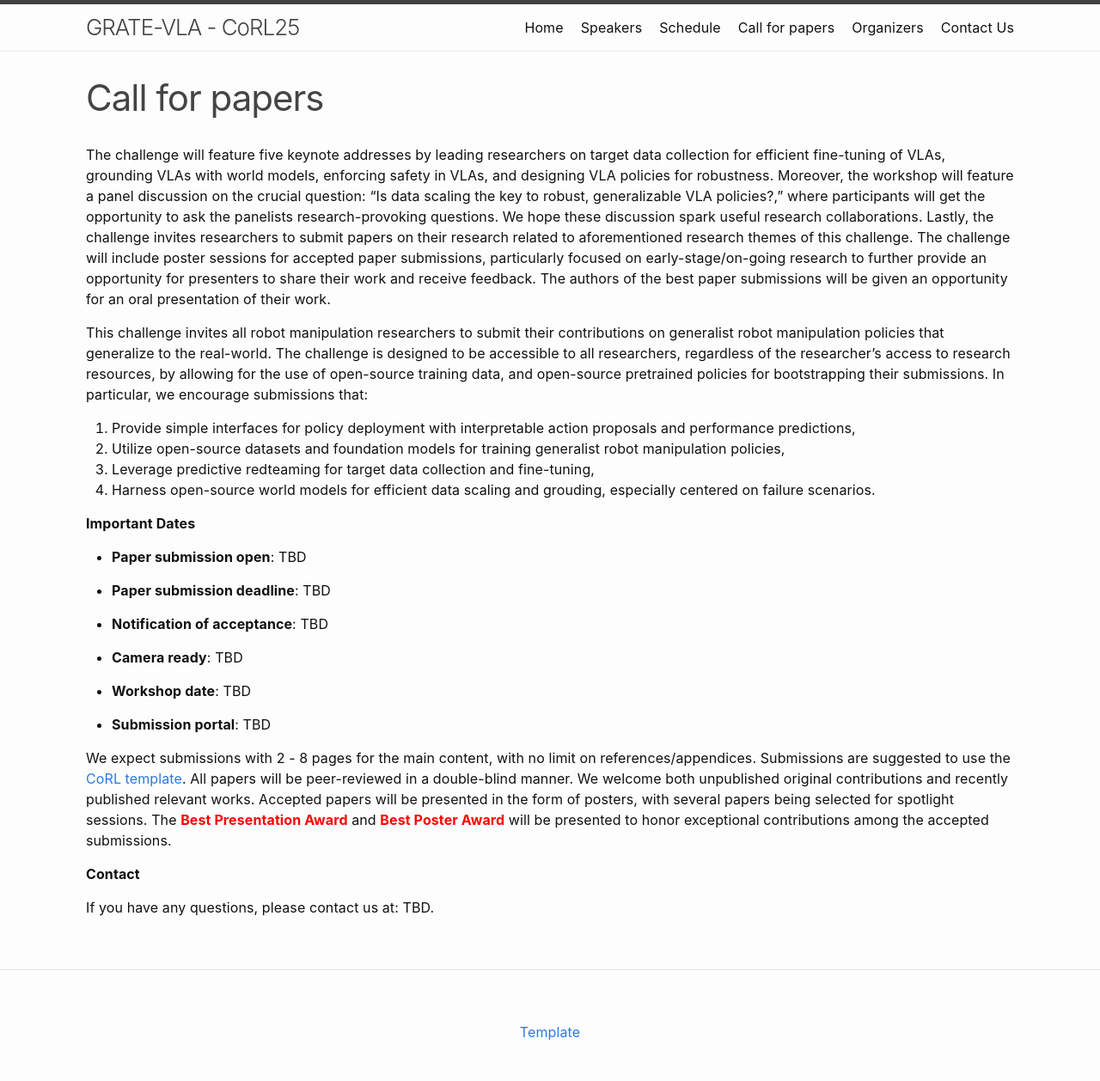
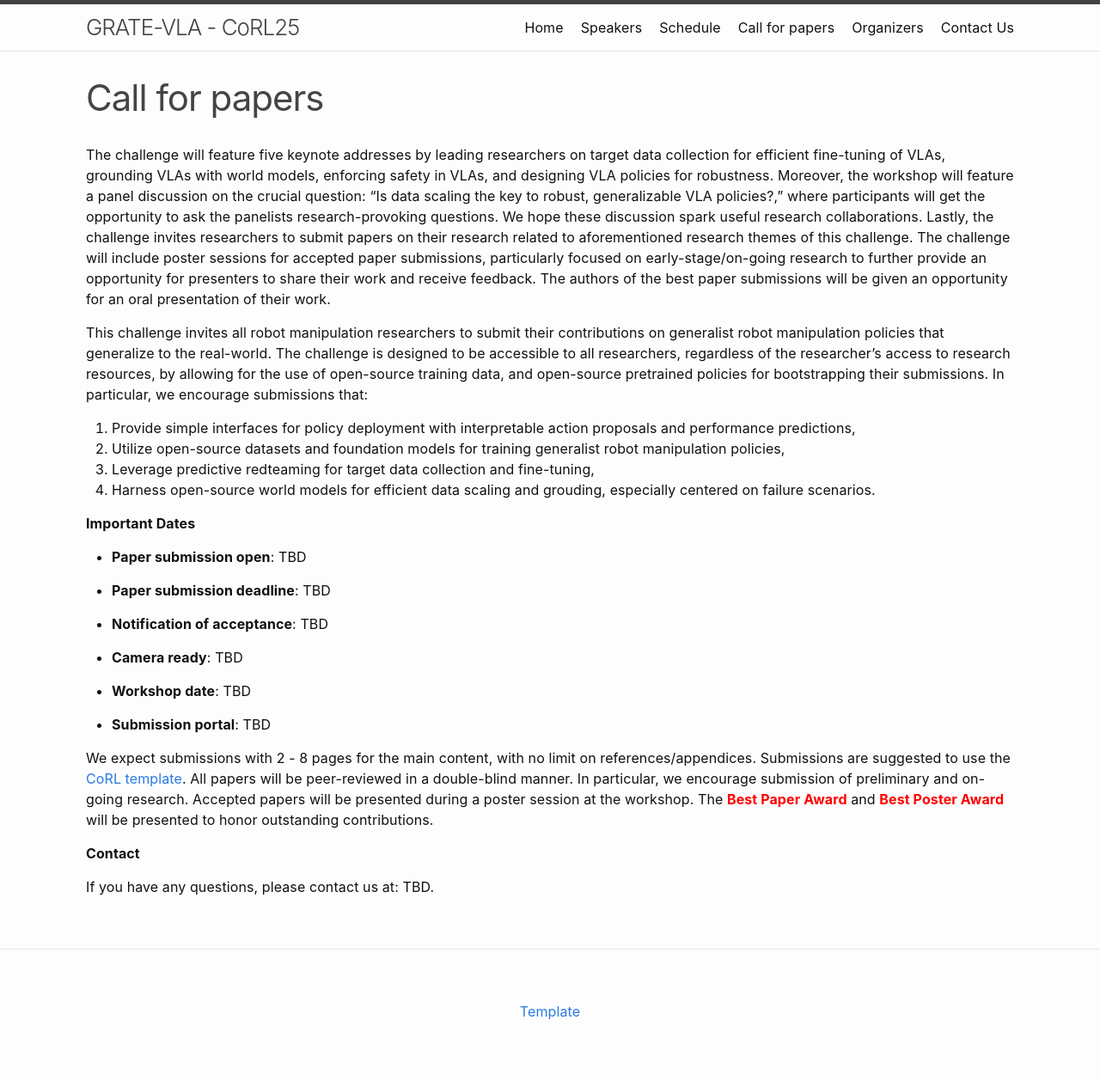
Before and after one commit to grate-vla/grate-vla.github.io, a Jekyll site: the page built from callforpapers.md, in a window 1280 px wide. Shown: the whole page at 86% size. Built offline with Jekyll 4.4.1, drawn with Linux system fonts in a browser that asks for light colours; after the commit the page ends 1234 px from its top, so only the background shows below that.

Commit message:
updates to the website

```diff
--- a/callforpapers.md
+++ b/callforpapers.md
@@ -41,7 +41,10 @@ centered on failure scenarios.
 
 - **Submission portal**: TBD
 
-We expect submissions with 2 - 8 pages for the main content, with no limit on references/appendices. Submissions are suggested to use the [CoRL template](https://drive.google.com/file/d/1XalwYG542cg2YAHo8STgZKxhAIA8_HSu/view). All papers will be peer-reviewed in a double-blind manner. We welcome both unpublished original contributions and recently published relevant works. Accepted papers will be presented in the form of posters, with several papers being selected for spotlight sessions. The <b><font color=red>Best Presentation Award</font></b> and <b><font color=red>Best Poster Award</font></b> will be presented to honor exceptional contributions among the accepted submissions.
+
+We expect submissions with 2 - 8 pages for the main content, with no limit on references/appendices. Submissions are suggested to use the [CoRL template](https://drive.google.com/file/d/1XalwYG542cg2YAHo8STgZKxhAIA8_HSu/view). All papers will be peer-reviewed in a double-blind manner. In particular, we encourage submission of preliminary and on-going research.
+Accepted papers will be presented during a poster session at the workshop.
+The <b><font color=red>Best Paper Award</font></b> and <b><font color=red>Best Poster Award</font></b> will be presented to honor outstanding contributions.
 
 **Contact**
 
```
